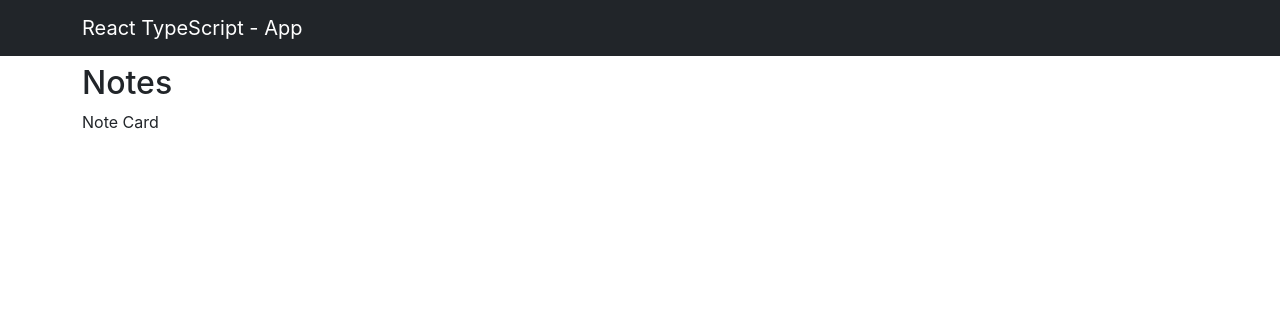
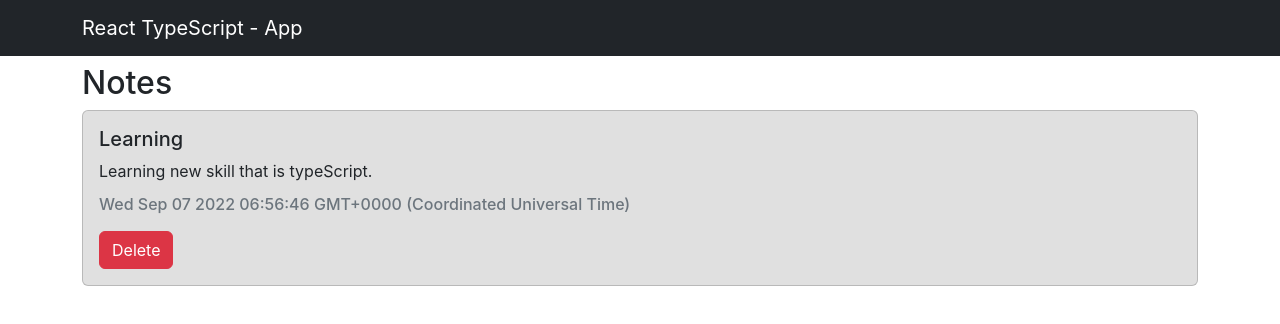
Before and after one commit to jenil-patel97/notes-app, a React (Create React App) app: page / in a window 1280 px wide. Shown: the top 324 px of the page. Built offline with nearby package versions, Linux system fonts and the light colour scheme.

Commit message:
feat: create Notes

```diff
--- a/src/App.tsx
+++ b/src/App.tsx
@@ -12,7 +12,7 @@
       id: new Date().toString(),
       title: "Learning",
       text: "Learning new skill that is typeScript.",
-      color: "dfdfdf",
+      color: "#E0E0E0",
       date: new Date().toString(),
     },
   ]);
@@ -23,7 +23,7 @@
       <Container className="mt-5">
         <Row>
           <Col>
-            <NotesList notes={ notes } />
+            <NotesList notes={notes} />
           </Col>
         </Row>
       </Container>
--- a/src/component/Notes.tsx
+++ b/src/component/Notes.tsx
@@ -1,13 +1,26 @@
-import * as React from 'react';
-import { Note } from '../models/note.model';
+import * as React from "react";
+import Card from "react-bootstrap/Card";
+import Button from "react-bootstrap/esm/Button";
+import { Note } from "../models/note.model";
 
 interface INotesProps {
-  note: Note
+  note: Note;
 }
 
-const Notes: React.FunctionComponent<INotesProps> = ({note}) => {
+const Notes: React.FunctionComponent<INotesProps> = ({ note }) => {
   return (
-    <div>Note Card</div>
+    <div className="mb-3">
+      <Card style={{ backgroundColor: note.color }}>
+        <Card.Body>
+          <Card.Title>{note.title}</Card.Title>
+          <Card.Text>{note.text}</Card.Text>
+          <Card.Subtitle className="text-muted">{note.date}</Card.Subtitle>
+          <Button className="mt-3" variant="danger">
+            Delete
+          </Button>
+        </Card.Body>
+      </Card>
+    </div>
   );
 };
 
```
